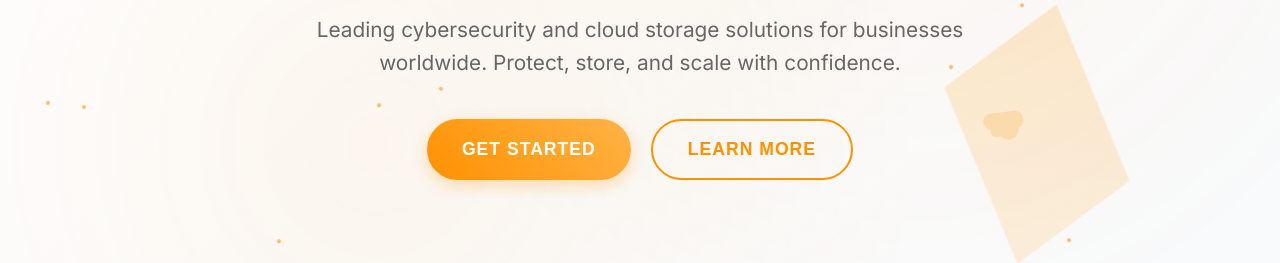
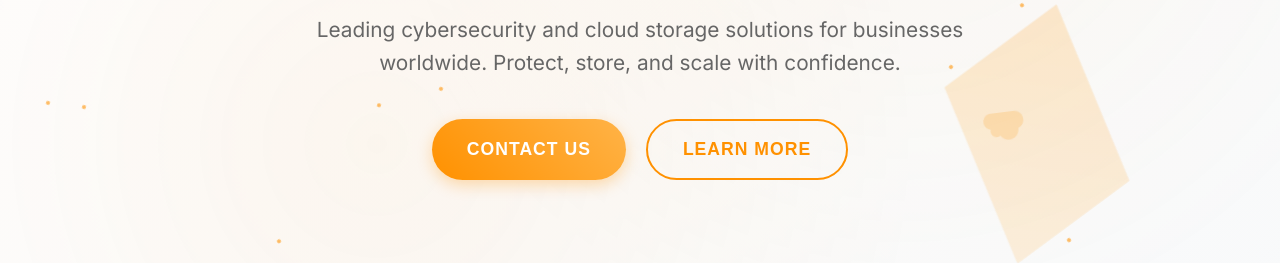
Before and after one commit to GaniraDennis/PWS-LIMITED, a plain HTML site: page index.html in a window 1280 px wide. Shown: the part 421-684 px from the top of the page. Drawn offline with Linux system fonts and the light colour scheme.

Commit message:
Update index.html

```diff
--- a/index.html
+++ b/index.html
@@ -1572,7 +1572,7 @@
             </h1>
             <p class="hero-subtitle">Leading cybersecurity and cloud storage solutions for businesses worldwide. Protect, store, and scale with confidence.</p>
             <div class="hero-buttons">
-                <button class="cta-button primary">Get Started</button>
+                <button class="cta-button primary">Contact Us</button>
                 <button class="cta-button secondary">Learn More</button>
             </div>
         </div>
```
